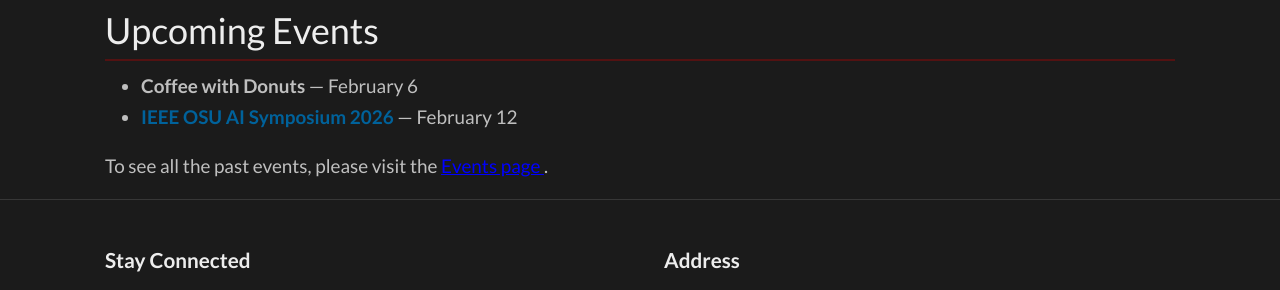
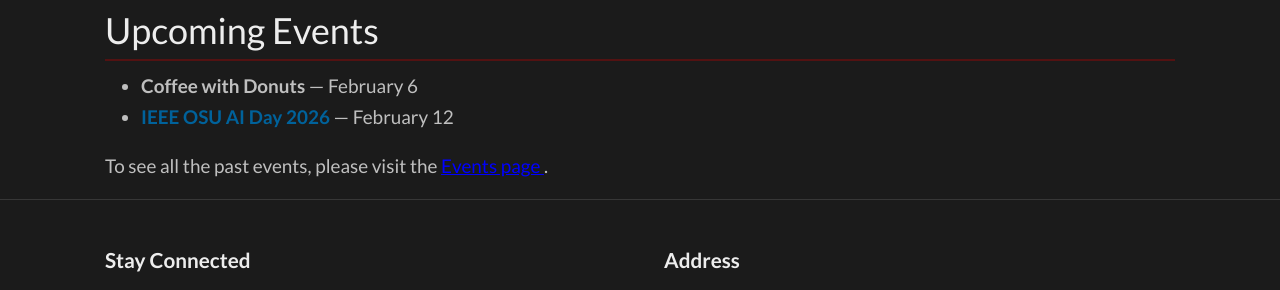
Before and after one commit to ieeegsbosu/ieeegsbosu.github.io, a Jekyll site: the page built from _pages/home.md, in a window 1280 px wide and 900 px high, scrolled down 1039 px. Shown: the part 450-740 px from the top of the window. Built offline with Jekyll 4.4.1, drawn with Linux system fonts in a browser that asks for light colours; nearby versions of some CDN libraries; a style sheet for code colours, icons or effects is not loaded.

```diff
--- a/_pages/home.md
+++ b/_pages/home.md
@@ -104,7 +104,7 @@ To join IEEE GSB, please check the available positions on the <a href="{{ site.b
 ## Upcoming Events
 
 - **Coffee with Donuts** — February 6
-- **<a href="{{ site.baseurl }}/subpages/aiday/">IEEE OSU AI Symposium 2026</a>** — February 12
+- **<a href="{{ site.baseurl }}/subpages/aiday/">IEEE OSU AI Day 2026</a>** — February 12
 
 To see all the past events, please visit the  <a href="{{ site.baseurl }}/events/" style="color: blue; text-decoration: underline;">Events page
 </a>.
```
Also changed, not shown: _pages/events.md (+1 -1 lines).
